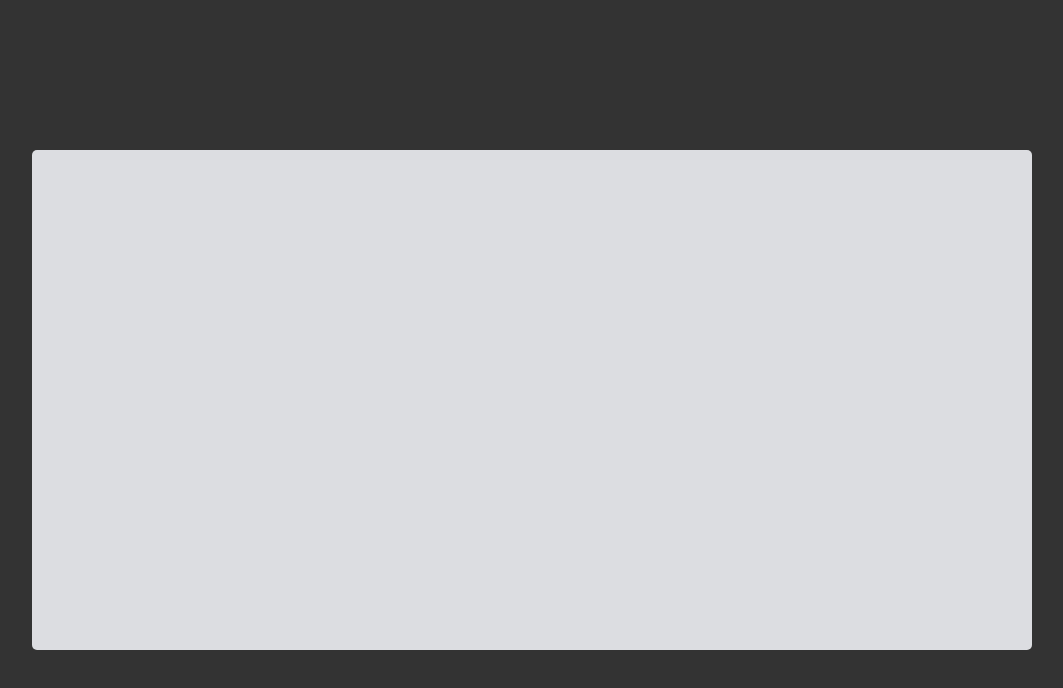
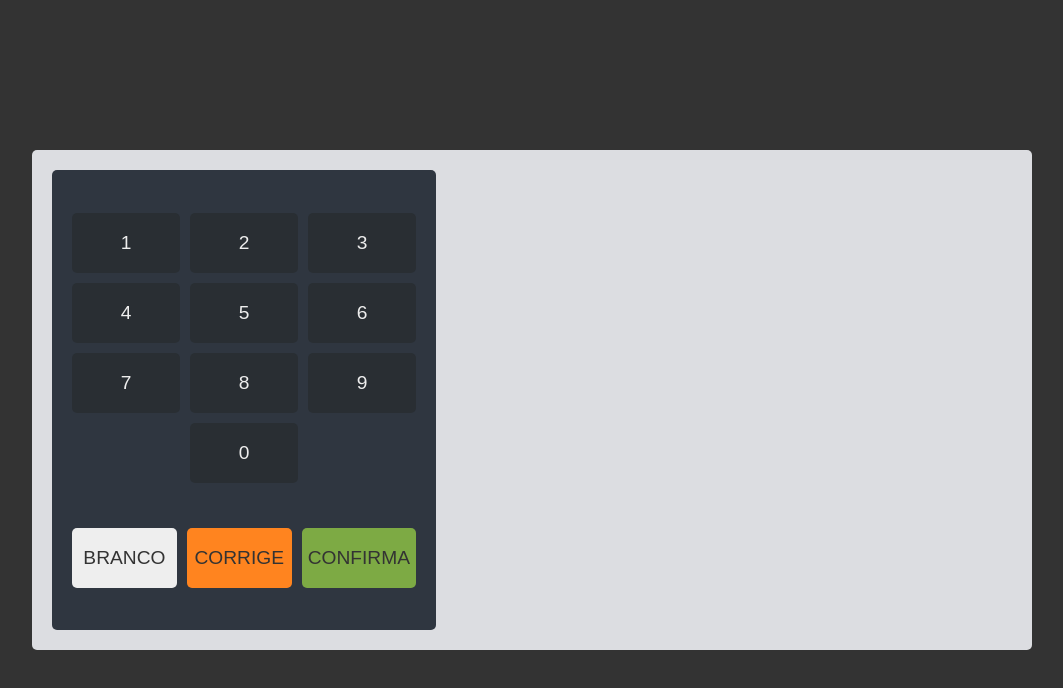
Before and after one commit to barbosadiego/urna-eletronica-vuejs, a Vue app: page / in a window 1280 px wide. Shown: the top 688 px of the page, without its empty margins (108-1171 px from the left). Built offline with nearby package versions, Linux system fonts and the light colour scheme.

Commit message:
componente teclado inicio

```diff
--- a/src/App.vue
+++ b/src/App.vue
@@ -1,16 +1,21 @@
 <template>
   <div id="app">
     <div class="urna">
+      <div class="urna-teclado">
+        <Teclado />
 
+      </div>
     </div>
   </div>
 </template>
 
 <script>
+import Teclado from '@/components/Teclado.vue'
 
 export default {
   name: 'App',
   components: {
+    Teclado,
   }
 }
 </script>
@@ -68,5 +73,13 @@ button:active{
   height: 500px;
   background-color: var(--ballot-box-background-color);
   border-radius: 5px;
+  padding: 20px;
+  display: flex;
+}
+.urna-teclado{
+  width: 40%;
+  height: 100%;
+  background-color: var(--ballot-box-keyboard-color);
+  border-radius: 5px;
 }
 </style>
--- /dev/null
+++ b/src/components/Teclado.vue
@@ -0,0 +1,71 @@
+<template>
+  <div class="teclado">
+    <div class="numeros">
+      <button>1</button>
+      <button>2</button>
+      <button>3</button>
+      <button>4</button>
+      <button>5</button>
+      <button>6</button>
+      <button>7</button>
+      <button>8</button>
+      <button>9</button>
+      <button>0</button>
+    </div>
+    <div class="acoes">
+      <button class="btn-branco">BRANCO</button>
+      <button class="btn-corrige">CORRIGE</button>
+      <button class="btn-confirma">CONFIRMA</button>
+    </div>
+  </div>
+</template>
+
+<script>
+export default {
+  name: 'TheTeclado',
+  props: {},
+};
+</script>
+
+<style scoped>
+.teclado{
+  width: 100%;
+  height: 100%;
+  display: grid;
+  align-items: center;
+  padding: 20px;
+}
+.numeros{
+  display: grid;
+  justify-items: center;
+  grid-template-columns: repeat(3,1fr);
+  gap: 10px;
+}
+.numeros button:last-child{
+  grid-column: 2;
+}
+.teclado button{
+  width: 100%;
+  height: 60px;
+  font-size: 1.2rem;
+  border-radius: 5px;
+  background-color: var(--ballot-box-keyboard-button-color);
+  color: var(--light-text-color);
+}
+.acoes{
+  display: flex;
+  gap: 10px;
+}
+.acoes button{
+  color: var(--dark-text-color);
+}
+.acoes .btn-branco{
+  background-color: var(--ballot-box-white-button-color);
+}
+.acoes .btn-corrige{
+  background-color: var(--ballot-box-correct-button-color);
+}
+.acoes .btn-confirma{
+  background-color: var(--ballot-box-confirm-button-color);
+}
+</style>
```
